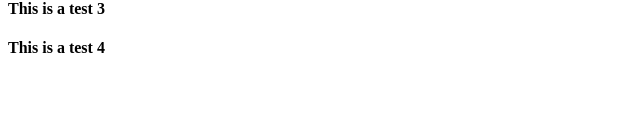
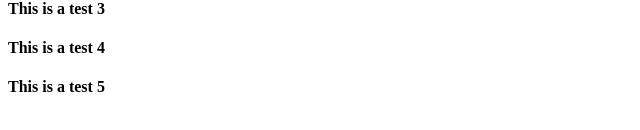
Before and after one commit to trevlio/dms, a Next.js app: page / in a window 1280 px wide. Shown: the part 198-328 px from the top of the page, without its empty margins (0-640 px from the left). Built offline with nearby package versions, Linux system fonts and the light colour scheme.

Commit message:
Update page.tsx

```diff
--- a/src/app/page.tsx
+++ b/src/app/page.tsx
@@ -8,6 +8,7 @@ export default function Home() {
       <h4>This is a test 2</h4>
       <h4>This is a test 3</h4>
       <h4>This is a test 4</h4>
+      <h4>This is a test 5</h4>
     </div>
   );
 }
```
